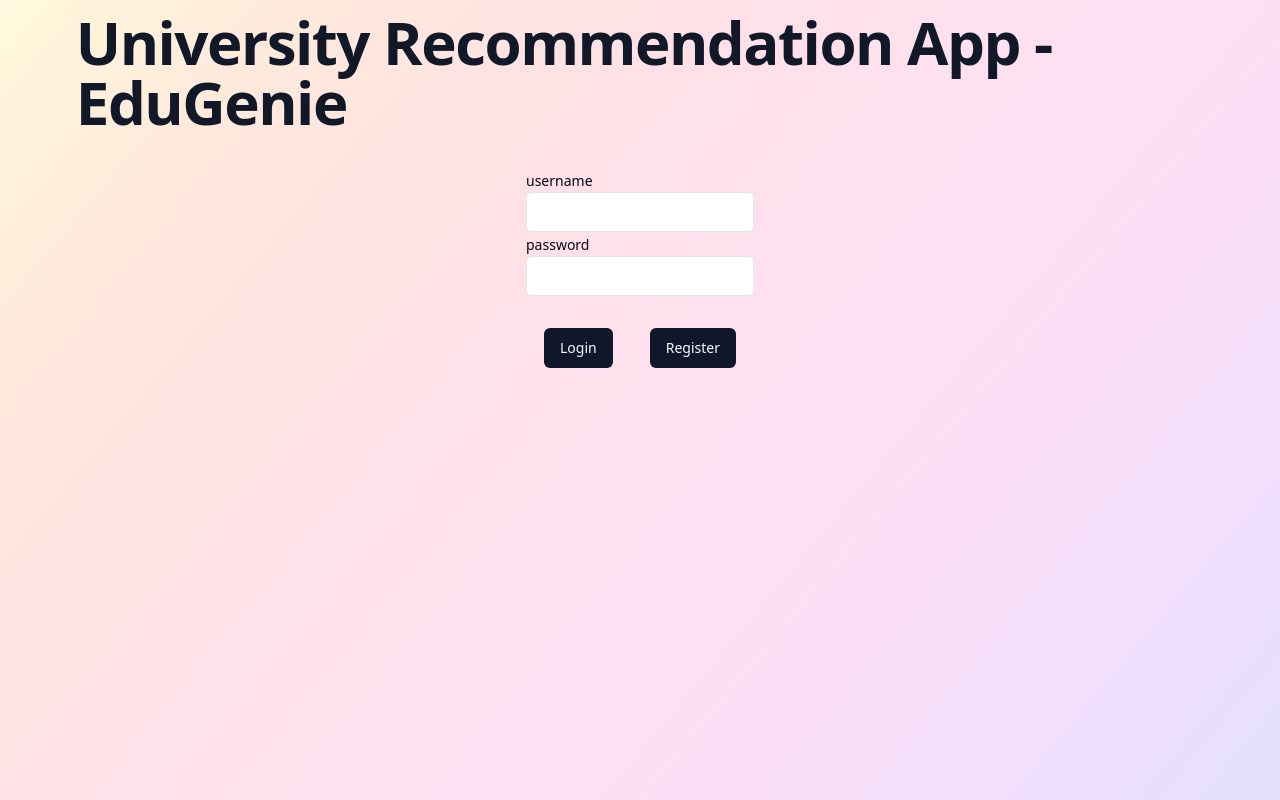
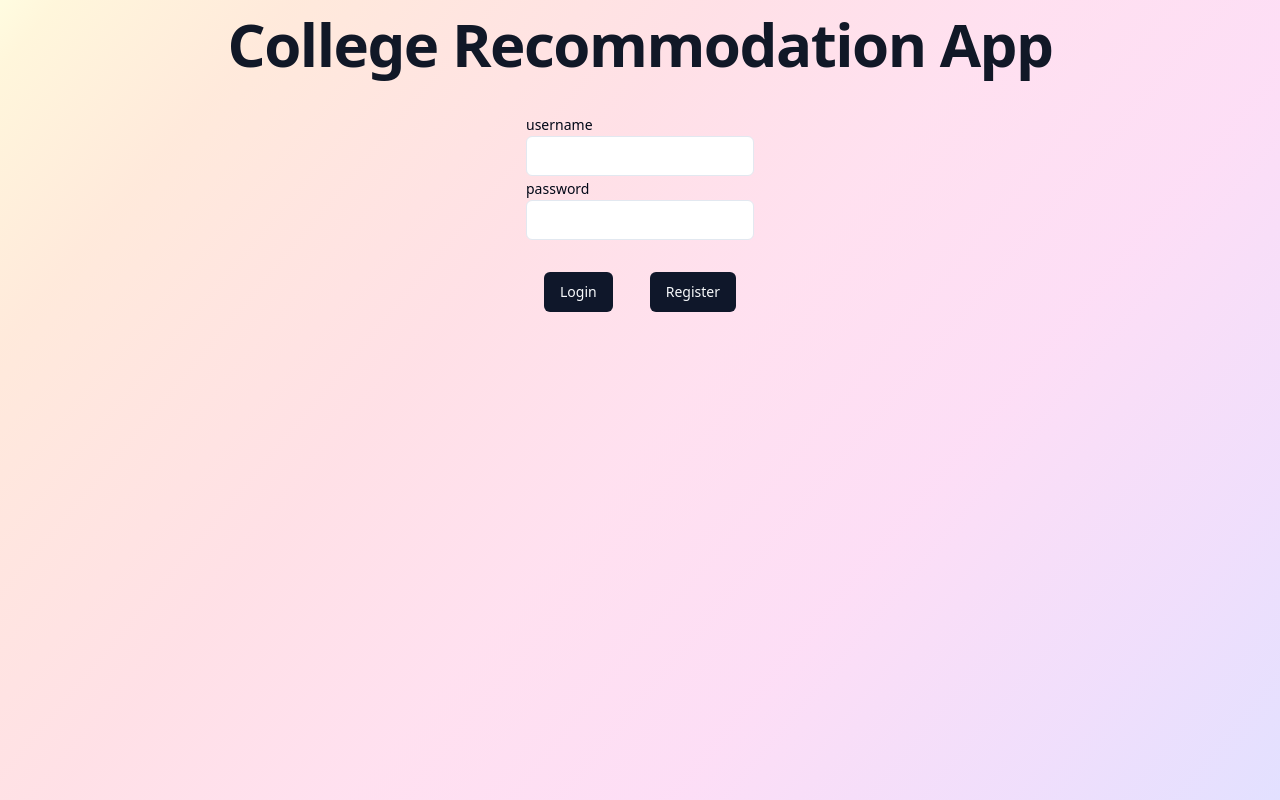
Before and after one commit to MingyangXiaKira/aaProject, a React (Vite) app: page / in a window 1280 px wide. Built offline with nearby package versions, Linux system fonts and the light colour scheme.

Commit message:
style: widget style improvement

```diff
--- a/src/components/Header.tsx
+++ b/src/components/Header.tsx
@@ -2,19 +2,18 @@ import React from "react";
 import { NavLink } from "react-router-dom";
 import styles from "./Header.module.css";
 import Avatars from "./Avatars.tsx";
-import '../i18n.js';
-import { useTranslation } from 'react-i18next';
+import "../i18n.js";
+import { useTranslation } from "react-i18next";
 
 const Header = () => {
-
-    const { t } = useTranslation();
+  const { t } = useTranslation();
 
   return (
     <nav className=" flex pt-3 justify-between items-center ">
       <div className="p-5 w-20 h-20"></div>
       <div>
         <h1 className="mb-4 text-4xl font-extrabold leading-none tracking-tight text-gray-900 md:text-5xl lg:text-6xl dark:text-white">
-            {t('header.SchoolRecommodationApp')}
+          {t("College Recommodation App")}
         </h1>
       </div>
       <div className="p-5 w-20 h-20"></div>
```
